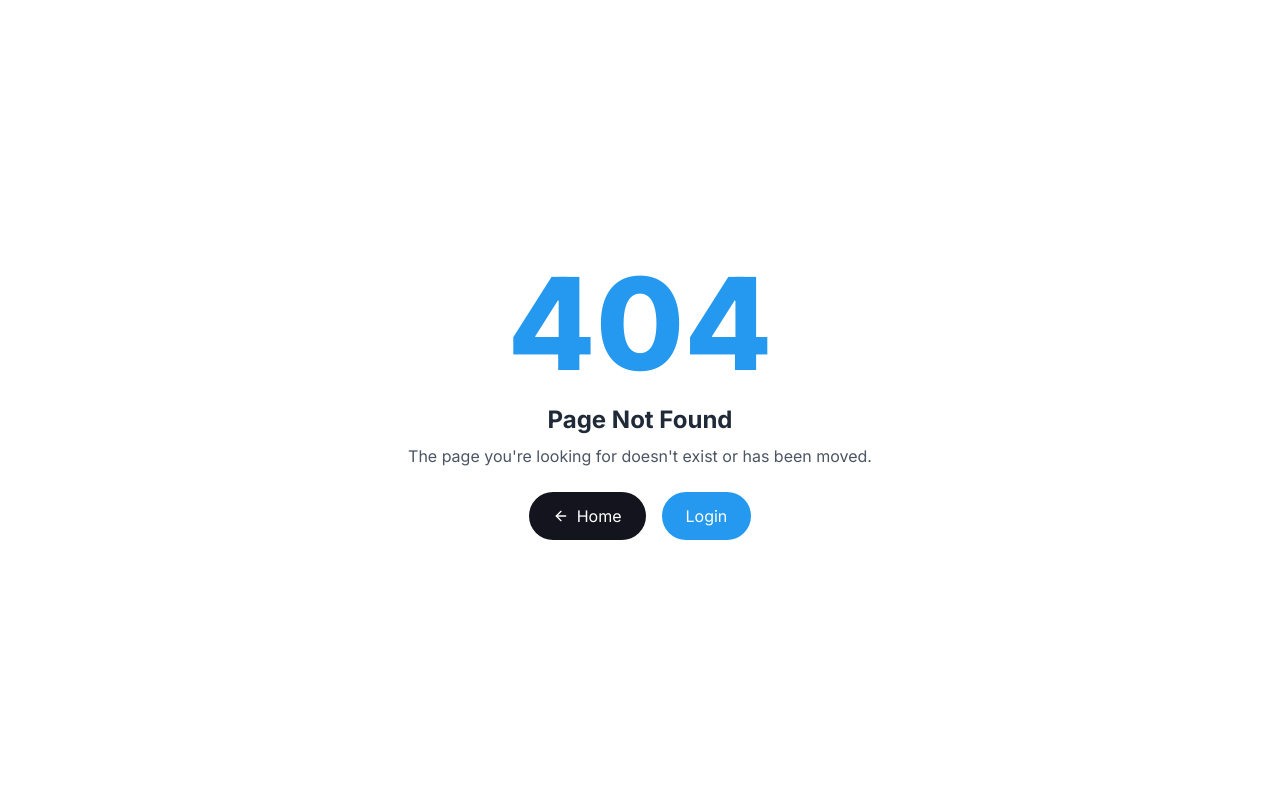
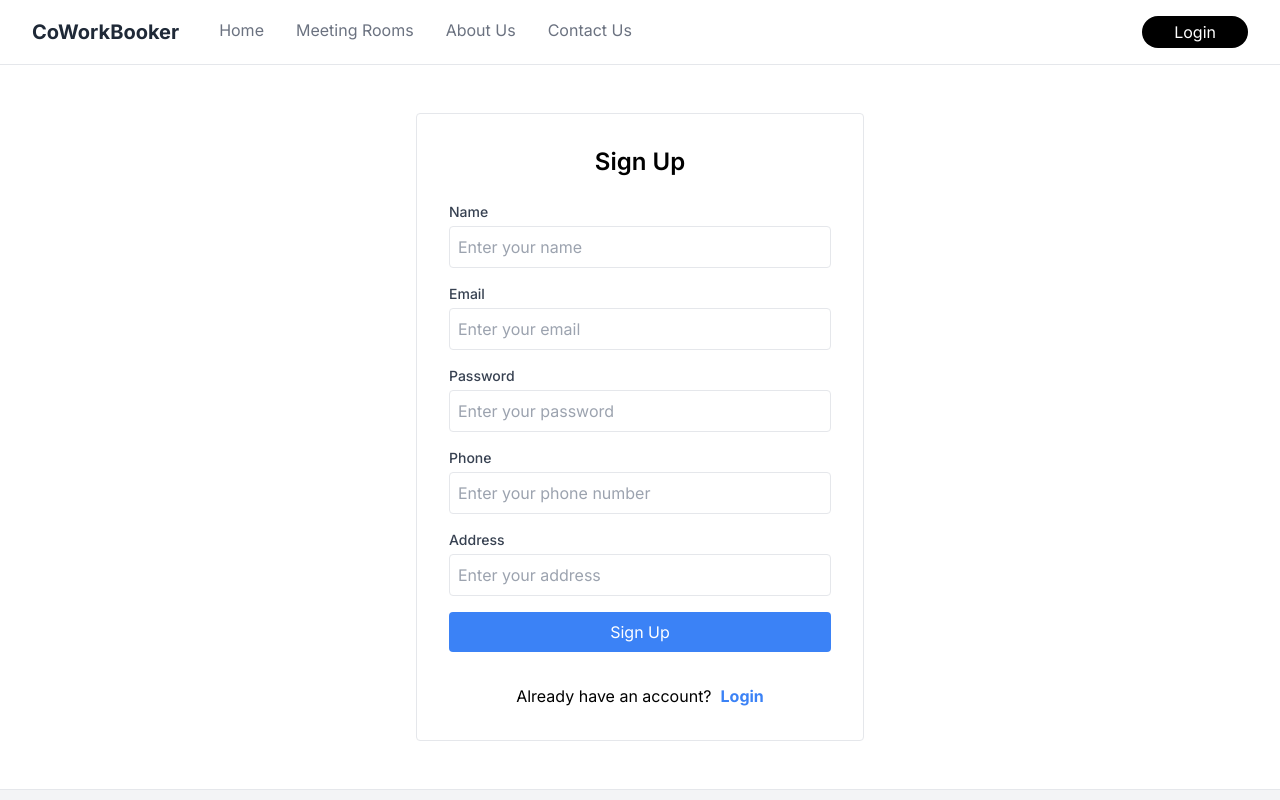
Before and after one commit to mdsejan/co-work-booker-client, a React (Vite) app: page /signup in a window 1280 px wide. Before the commit this address had no page. Shown: the top 800 px of the page. Built offline with nearby package versions, Linux system fonts and the light colour scheme.

Commit message:
Sign Up Page

```diff
--- a/src/pages/LoginPage.tsx
+++ b/src/pages/LoginPage.tsx
@@ -1,7 +1,7 @@
-import React, { useState } from "react";
+import React, { useEffect, useState } from "react";
 import { useDispatch } from "react-redux";
 
-import { useLocation, useNavigate } from "react-router-dom";
+import { Link, useLocation, useNavigate } from "react-router-dom";
 import { setUser } from "@/redux/features/auth/authSlice";
 import { useLoginMutation } from "@/redux/features/auth/authApi";
 import { toast } from "sonner";
@@ -14,6 +14,10 @@ const LoginPage: React.FC = () => {
   const dispatch = useDispatch();
   const navigate = useNavigate();
   const location = useLocation();
+
+  useEffect(() => {
+    window.scrollTo(0, 0);
+  }, []);
 
   const handleSubmit = async (e: React.FormEvent) => {
     e.preventDefault();
@@ -99,6 +103,15 @@ const LoginPage: React.FC = () => {
         >
           {isLoading ? "Logging in..." : "Login"}
         </button>
+
+        <div className="mt-8 text-center">
+          <p className="text-md">
+            Don't have an account? &nbsp;
+            <Link to="/signup" className="text-blue-500 hover:underline">
+              <span className="font-bold">Sign up</span>
+            </Link>
+          </p>
+        </div>
       </form>
     </div>
   );
--- a/src/pages/MeetingRooms/RoomDetails.tsx
+++ b/src/pages/MeetingRooms/RoomDetails.tsx
@@ -4,6 +4,7 @@ import { FiArrowRight } from "react-icons/fi";
 import { useEffect } from "react";
 import { useGetRoomByIdQuery } from "@/redux/api/api";
 import LoadingAnimation from "@/components/LoadingAnimation/LoadingAnimation";
+import ErrorLoadingData from "@/components/LoadingAnimation/ErrorLoadingData";
 
 const RoomDetails = () => {
   const { id } = useParams();
@@ -14,7 +15,7 @@ const RoomDetails = () => {
   }, []);
 
   if (isLoading) return <LoadingAnimation />;
-  if (error) return <div>Error fetching room details</div>;
+  if (error) return <ErrorLoadingData />;
 
   return (
     <div className="max-w-screen-2xl mx-auto min-h-[70vh] px-8 py-16 bg-white rounded-lg">
--- /dev/null
+++ b/src/pages/SignUp.tsx
@@ -0,0 +1,183 @@
+import { useEffect, useState } from "react";
+import { useDispatch } from "react-redux";
+import { Link, useNavigate } from "react-router-dom";
+import { useSignupMutation } from "@/redux/features/auth/authApi";
+import { setUser } from "@/redux/features/auth/authSlice";
+import { toast } from "sonner";
+
+const SignupPage: React.FC = () => {
+  const [name, setName] = useState("");
+  const [email, setEmail] = useState("");
+  const [password, setPassword] = useState("");
+  const [phone, setPhone] = useState("");
+  const [address, setAddress] = useState("");
+  const [error, setError] = useState("");
+  const [signup, { isLoading }] = useSignupMutation();
+  const dispatch = useDispatch();
+  const navigate = useNavigate();
+
+  useEffect(() => {
+    window.scrollTo(0, 0);
+  }, []);
+
+  const handleSubmit = async (e: React.FormEvent) => {
+    e.preventDefault();
+
+    const toastId = toast.loading("Signing up...");
+
+    if (!name || !email || !password || !phone || !address) {
+      setError("All fields are required.");
+      return;
+    }
+
+    try {
+      const response = await signup({
+        name,
+        email,
+        password,
+        phone,
+        address,
+        role: "user",
+      }).unwrap();
+
+      dispatch(setUser({ token: response.token }));
+      toast.success("Signup Successful", { id: toastId, duration: 2000 });
+
+      navigate("/login");
+    } catch (err) {
+      if (err instanceof Error) {
+        toast.error(err.message || "Signup failed. Please try again.", {
+          id: toastId,
+          duration: 2000,
+        });
+      } else {
+        toast.error("An unexpected error occurred.", {
+          id: toastId,
+          duration: 2000,
+        });
+      }
+    }
+  };
+
+  return (
+    <div className="flex justify-center items-center p-8 lg:p-12">
+      <form
+        onSubmit={handleSubmit}
+        className="bg-white  p-8 rounded border w-full max-w-md "
+      >
+        <h2 className="text-2xl font-semibold text-center mb-6">Sign Up</h2>
+
+        {error && <p className="text-red-500 text-center">{error}</p>}
+
+        <div className="mb-4">
+          <label
+            htmlFor="name"
+            className="block text-sm font-medium text-gray-700"
+          >
+            Name
+          </label>
+          <input
+            type="text"
+            id="name"
+            value={name}
+            onChange={(e) => setName(e.target.value)}
+            className="mt-1 p-2 border rounded w-full"
+            placeholder="Enter your name"
+            required
+          />
+        </div>
+
+        <div className="mb-4">
+          <label
+            htmlFor="email"
+            className="block text-sm font-medium text-gray-700"
+          >
+            Email
+          </label>
+          <input
+            type="email"
+            id="email"
+            value={email}
+            onChange={(e) => setEmail(e.target.value)}
+            className="mt-1 p-2 border rounded w-full"
+            placeholder="Enter your email"
+            required
+          />
+        </div>
+
+        <div className="mb-4">
+          <label
+            htmlFor="password"
+            className="block text-sm font-medium text-gray-700"
+          >
+            Password
+          </label>
+          <input
+            type="password"
+            id="password"
+            value={password}
+            onChange={(e) => setPassword(e.target.value)}
+            className="mt-1 p-2 border rounded w-full"
+            placeholder="Enter your password"
+            required
+          />
+        </div>
+
+        <div className="mb-4">
+          <label
+            htmlFor="phone"
+            className="block text-sm font-medium text-gray-700"
+          >
+            Phone
+          </label>
+          <input
+            type="text"
+            id="phone"
+            value={phone}
+            onChange={(e) => setPhone(e.target.value)}
+            className="mt-1 p-2 border rounded w-full"
+            placeholder="Enter your phone number"
+            required
+          />
+        </div>
+
+        <div className="mb-4">
+          <label
+            htmlFor="address"
+            className="block text-sm font-medium text-gray-700"
+          >
+            Address
+          </label>
+          <input
+            type="text"
+            id="address"
+            value={address}
+            onChange={(e) => setAddress(e.target.value)}
+            className="mt-1 p-2 border rounded w-full"
+            placeholder="Enter your address"
+            required
+          />
+        </div>
+
+        <button
+          type="submit"
+          className="bg-blue-500 text-white py-2 px-4 rounded w-full hover:bg-blue-600 transition"
+          disabled={isLoading}
+        >
+          {isLoading ? "Signing up..." : "Sign Up"}
+        </button>
+
+        <div className="mt-8 text-center">
+          <p className="text-md">
+            Already have an account? &nbsp;
+            <Link to="/login" className="text-blue-500 hover:underline">
+              <span className="font-bold">Login</span>
+            </Link>
+          </p>
+        </div>
+      </form>
+    </div>
+  );
+};
+
+export default SignupPage;
--- a/src/redux/features/auth/authApi.ts
+++ b/src/redux/features/auth/authApi.ts
@@ -9,8 +9,15 @@ const authApi = baseApi.injectEndpoints({
         body: userInfo,
       }),
     }),
+    signup: builder.mutation({
+      query: (userInfo) => ({
+        url: "/auth/signup",
+        method: "POST",
+        body: userInfo,
+      }),
+    }),
   }),
   overrideExisting: false,
 });
 
-export const { useLoginMutation } = authApi;
+export const { useLoginMutation, useSignupMutation } = authApi;
--- a/src/router/index.tsx
+++ b/src/router/index.tsx
@@ -10,6 +10,7 @@ import RoomDetails from "@/pages/MeetingRooms/RoomDetails";
 import PrivacyPolicy from "@/pages/PrivacyPolicy";
 
 import NotFound from "@/pages/shared/NotFound";
+import SignupPage from "@/pages/SignUp";
 import TermsOfService from "@/pages/TermsOfService";
 import MyBookings from "@/pages/user/myBookings";
 import { createBrowserRouter } from "react-router-dom";
@@ -56,6 +57,10 @@ const router = createBrowserRouter([
         element: <LoginPage />,
       },
       {
+        path: "/signup",
+        element: <SignupPage />,
+      },
+      {
         path: "/my-bookings",
         element: (
           <ProtectedRoute>
```
